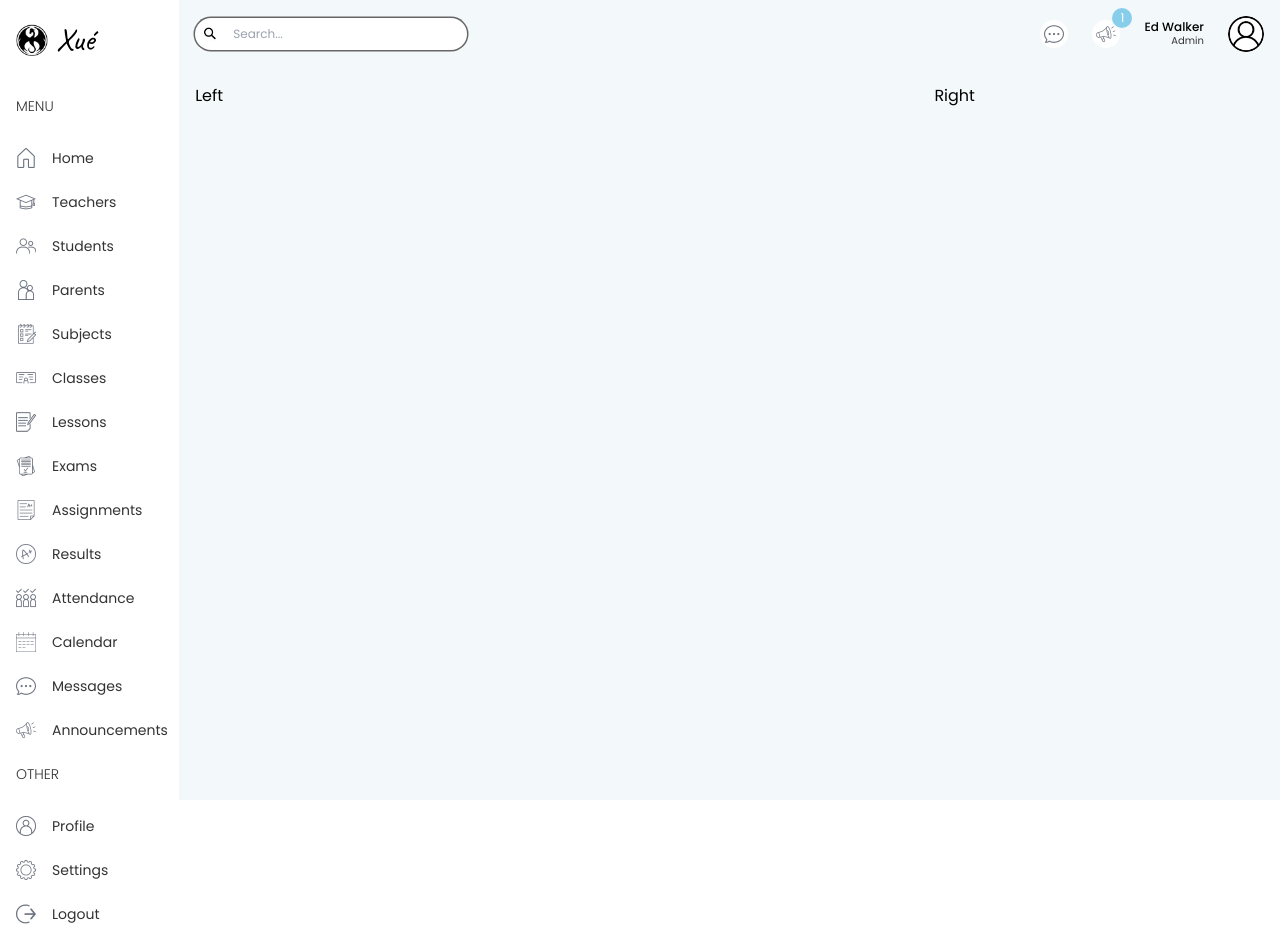
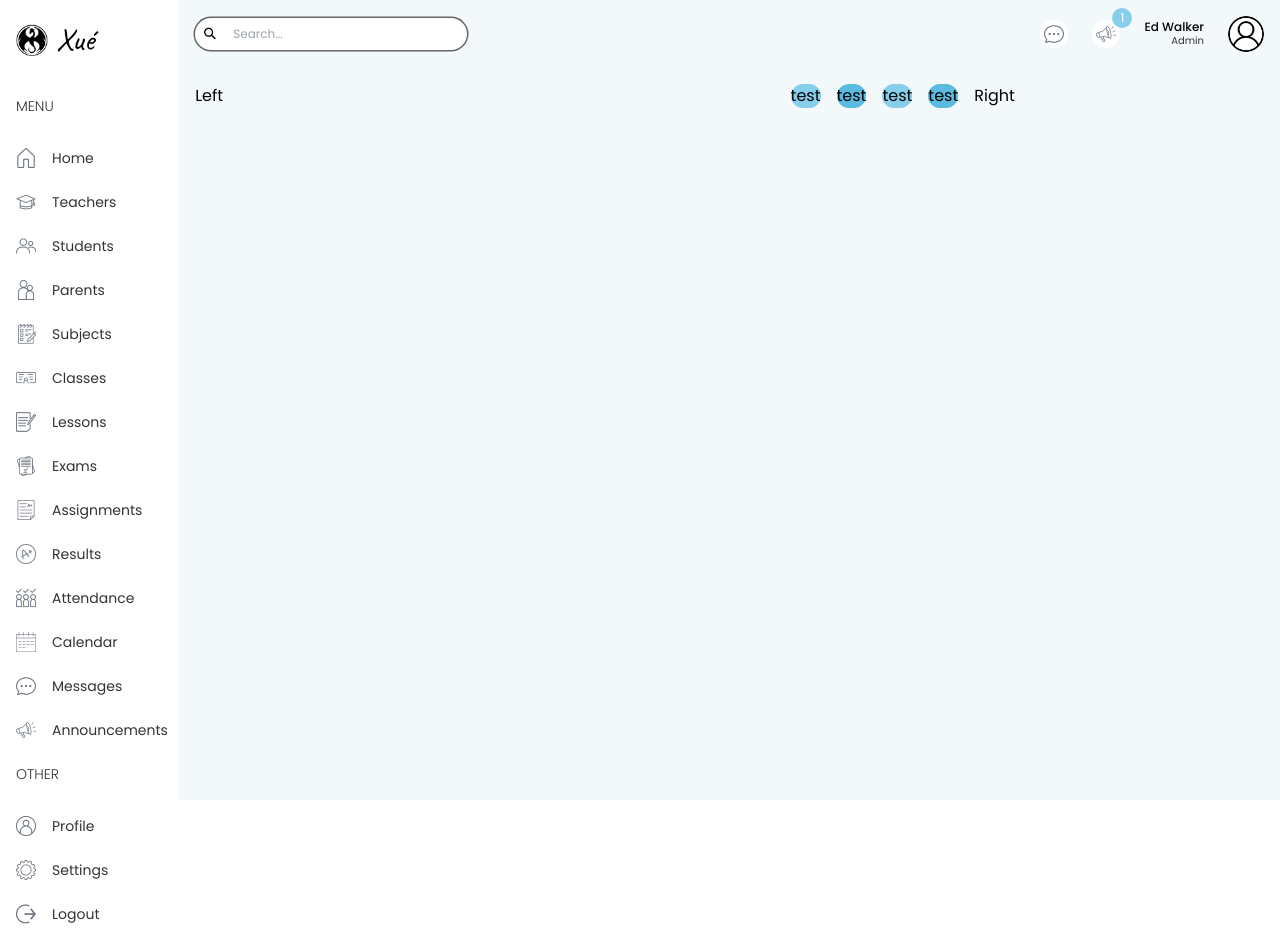
Before and after one commit to Nimira43/Xue, a Next.js app: page /admin in a window 1280 px wide. Built offline with nearby package versions, Linux system fonts and the light colour scheme.

Commit message:
Testing these new colours and fixing typos

```diff
--- a/src/components/UserCard.tsx
+++ b/src/components/UserCard.tsx
@@ -1,7 +1,7 @@
 const UserCard = ({type}:{type:string}) => {
   return (
-    <div className='rounded-2xl odd:bg-darkSky even:bg=darkerSky'>
-
+    <div className='rounded-2xl odd:bg-darkSky even:bg-darkerSky p4'>
+      test
     </div>
   )
 }
--- a/tailwind.config.ts
+++ b/tailwind.config.ts
@@ -14,9 +14,9 @@ const config: Config = {
         lighterSky: '#d8ebf2',
         lightSky: '#c1e2ef',
         darkSky: '#87ceeb',
-        darkerSky: '5bbadf',
-        lighterGreen: 'c0edc0',
-        lightGreen: 'afefaf',
+        darkerSky: '#5bbadf',
+        lighterGreen: '#c0edc0',
+        lightGreen: '#afefaf',
       },
     },
   },
```
